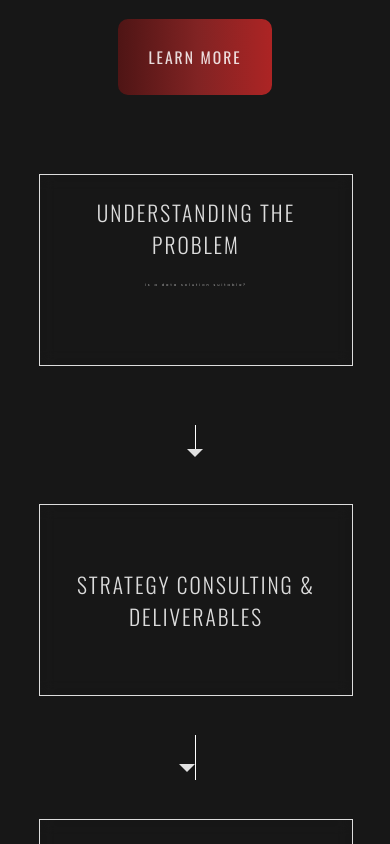
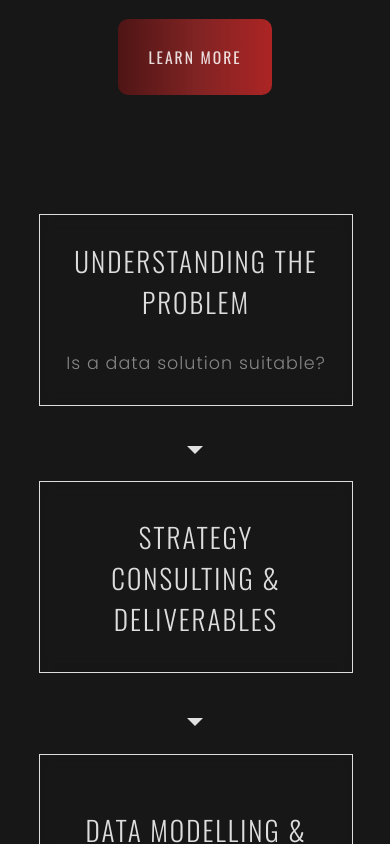
Before and after one commit to eonc21/alphashift-website, a Vue app: page / in a window 390 px wide. Shown: the part 4780-5624 px from the top of the page. Built offline with nearby package versions, Linux system fonts and the light colour scheme.

Commit message:
Finish graph

```diff
--- a/src/components/LineContainer.vue
+++ b/src/components/LineContainer.vue
@@ -74,6 +74,10 @@ width: 0;
     font-size: 1.75rem;
 }
 
+.point {
+    align-self: flex-end;
+}
+
 #text {
     font-size: 2.5vw;
     width: 80%;
@@ -85,8 +89,14 @@ width: 0;
 @media (max-width: 600px) {
 
     .horizontal {
+        align-self: flex-end;
         /* /* border-left: 1px solid white; */
         border-bottom: 0;
+        width: 50%;
+        height: 100%;
+        /* border-left: 1px solid white; */
+
+        /* height: 0rem; */
         /* width: 0%;  */
 
     }
@@ -99,8 +109,9 @@ width: 0;
 
     .half {
         height: 100%;
-        width: 50%;
-        border-right: 1px solid white;
+        width: 100%;
+        flex-direction: column;
+        /* justify-content: ; */
         text-align: center;
 }
 
@@ -110,18 +121,21 @@ width: 0;
     .point {
 
            border-top: 8px solid rgba(255, 255, 255, 0.87);
-    border-bottom: 8px solid transparent;
-    border-left: 8px solid transparent;
-    border-right: 8px solid transparent;
+        border-bottom: 8px solid transparent;
+        border-left: 8px solid transparent;
+        border-right: 8px solid transparent;
 
-    align-self: flex-end;
+    align-self: center;
 
 
     }
 
 
     #middle-container {
-        height: 45px;
+        flex-direction: column;
+        width: 100%;
+        height: 40px;
+        /* align-self: flex-end; */
 
 
     }
--- a/src/components/ProcessBox.vue
+++ b/src/components/ProcessBox.vue
@@ -38,7 +38,7 @@
     /* background: #000000a6; */
     backdrop-filter: blur(8px);
 
-    border: 1px solid rgba(255, 255, 255, 0.856);
+    border: 1px solid rgba(255, 255, 255, 0.85);
     color: rgba(255, 255, 255, 0.856);
     min-width: 200px;
 
@@ -59,6 +59,7 @@ text {
     height: 30%;
     font-family: "Poppins", sans-serif;
     margin-bottom: 10%;
+    color: #868686;
     min-width: 160px;
 
 }
@@ -67,8 +68,15 @@ text {
 
     #box-container {
         height: 190px;
+        justify-content: center;
         width:80vw;
-        font-size: 5.5vw;
+        border: 0.5px solid rgba(255, 255, 255, 0.856);
+        font-size: 7vw;
+    }
+    text {
+        width: 90%;
+        letter-spacing: 1px;
+        font-size: 4.5vw;
     }
 
 }
--- a/src/components/ProcessContainer.vue
+++ b/src/components/ProcessContainer.vue
@@ -89,19 +89,20 @@ import ProcessBox from '../components/ProcessBox.vue'
 
     #main-container {
         width: 80vw;
-        height: 600px;
+        height: 500px;
         justify-content: space-evenly;
         align-self: flex-start;
     }
 
     #line-container {
         align-self: center;
-        height: 10%;
+        height: 7%;
         /* margin:auto; */
     }
 
     #line {
-        width: 50%;
+        width: 0%;
+        visibility: hidden;
         height: 30px;
     }
 
--- a/src/components/pages/ConsultingProcess.vue
+++ b/src/components/pages/ConsultingProcess.vue
@@ -125,6 +125,7 @@ p {
 
     .smaller {
         width: 80%;
+        margin: 15% 0%;
         justify-content: space-evenly;
         flex-direction: column;
         min-width:unset;
```
